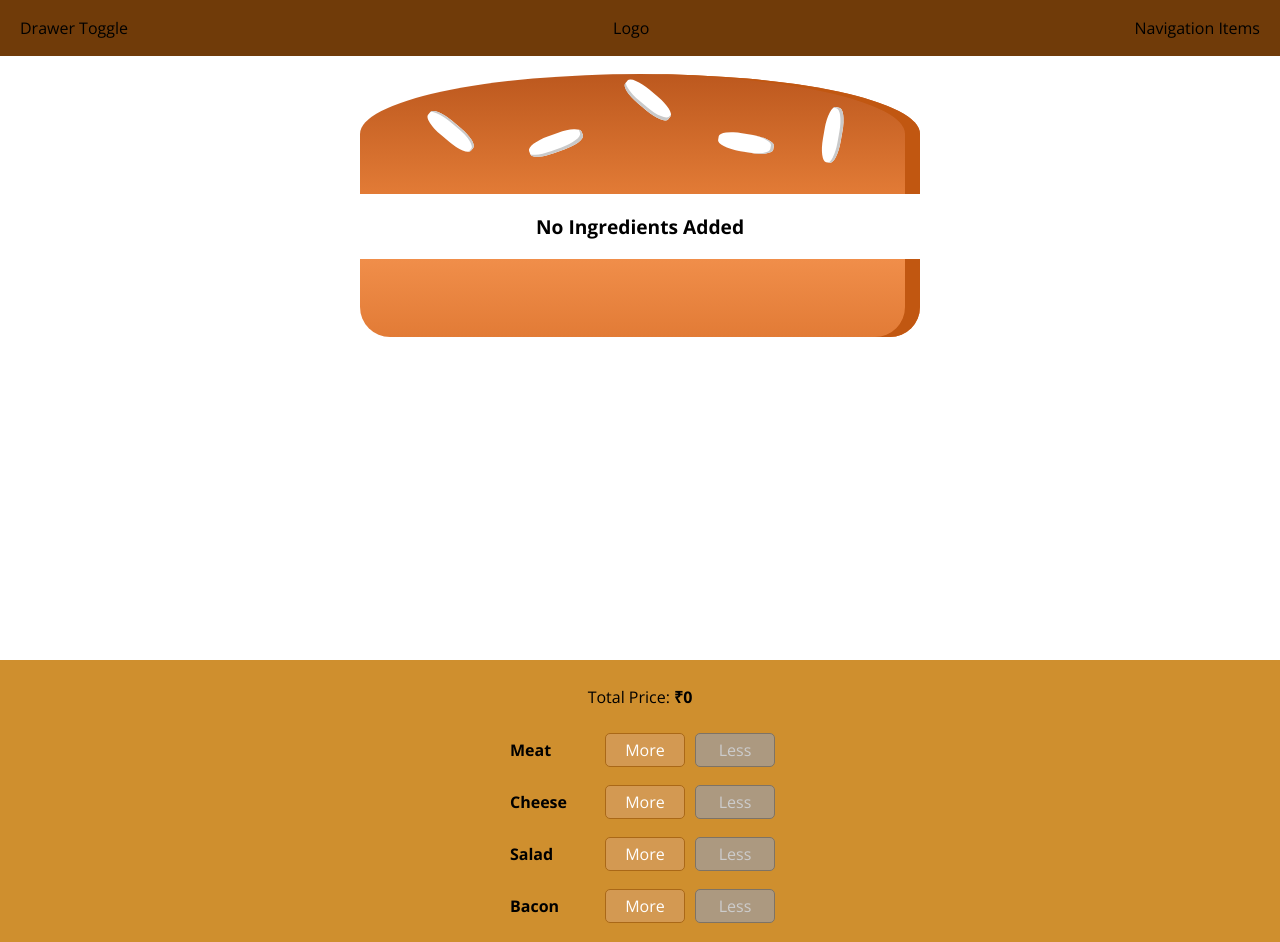
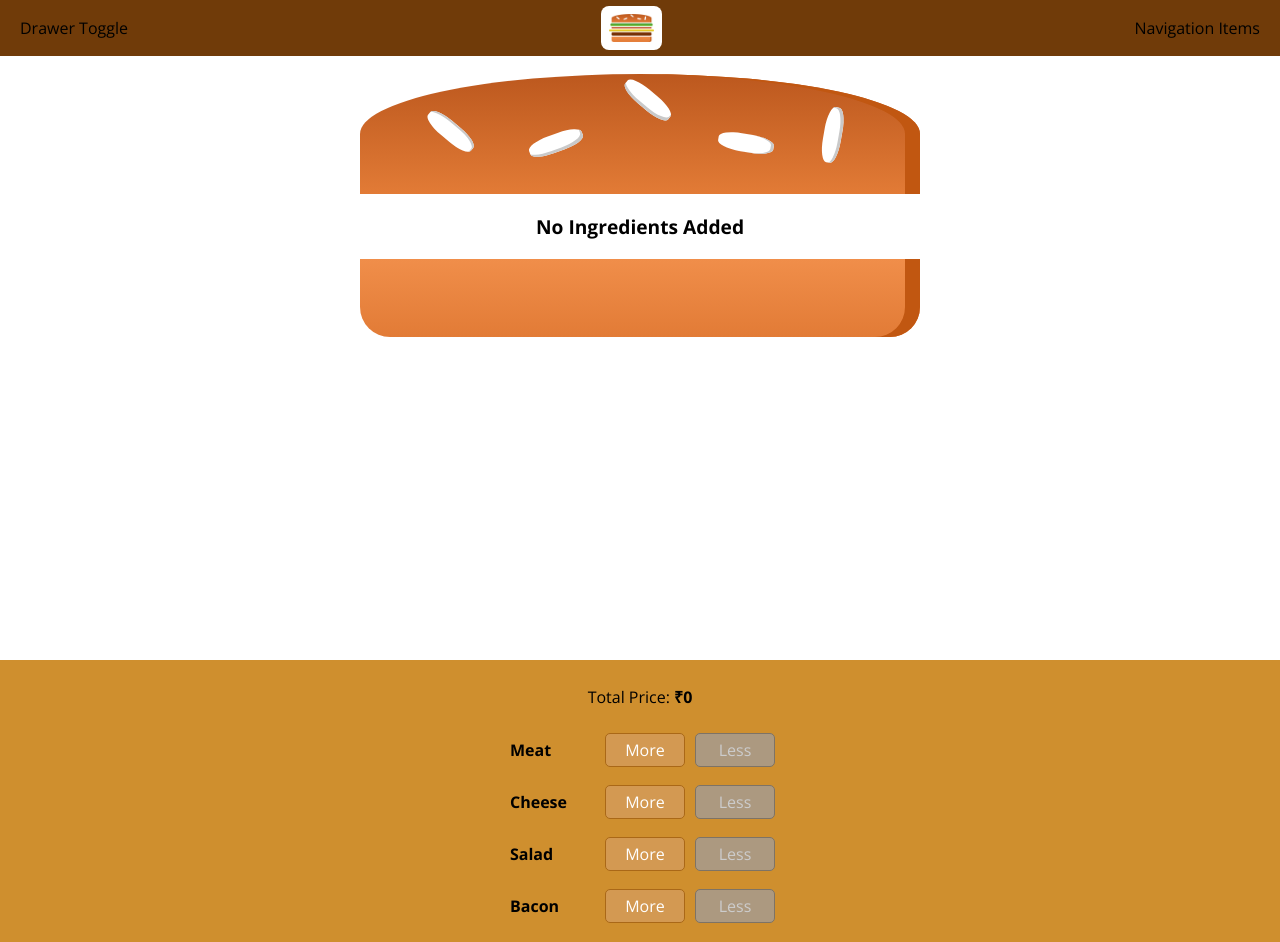
Before and after one commit to Ritik97/Burger-Builder, a React app: page / in a window 1280 px wide. Built offline with nearby package versions, Linux system fonts and the light colour scheme.

Commit message:
Added logo to the Toolbar

```diff
--- /dev/null
+++ b/src/components/Logo/Logo.css
@@ -0,0 +1,11 @@
+.Logo {
+    background-color: #ffffff;
+    padding: 8px;
+    height: 80%;
+    border-radius: 8px;
+    box-sizing: border-box;
+}
+
+.Logo img {
+    height: 100%;
+}
--- a/src/components/Logo/Logo.js
+++ b/src/components/Logo/Logo.js
@@ -0,0 +1,19 @@
+import React from 'react';
+import Logo from '../../assets/burger-logo.png';
+
+import classes from './Logo.css';
+
+/** Instead of mentioning the image path in the src attr of <img />, we had imported it. This is coz
+ * we are working in the src folder here. But neither the source folder nor its sub-folder gets shipped to
+ * the server. Instead, the Webpack bundler will bundle these files and folder & create a new output folder,
+ * once we publish our app. By importing the img like this, we make the webpack aware that we are using that img.
+ * The Logo variable will then always get the path of the image, no matter where the img gets stored by the webpack.
+ */
+
+const logo = (props) => (
+    <div className={classes.Logo}>
+        <img src={Logo} alt='Burger-Logo'></img>
+    </div>
+);
+
+export default logo;
--- a/src/components/Navigation/Toolbar/Toolbar.js
+++ b/src/components/Navigation/Toolbar/Toolbar.js
@@ -1,12 +1,12 @@
 import React from 'react';
-
+import Logo from '../../Logo/Logo'
 import classes from './Toolbar.css';
 
 const toolbar = (props) => (
 
 <header className={classes.Toolbar} >
     <div>Drawer Toggle</div>
-    <div>Logo</div>
+    <Logo />
     <div>Navigation Items</div>
 </header>
 
```
Also changed, not shown: src/assets/burger-logo.png (renamed from src/assets/28.1 burger-logo.png).
